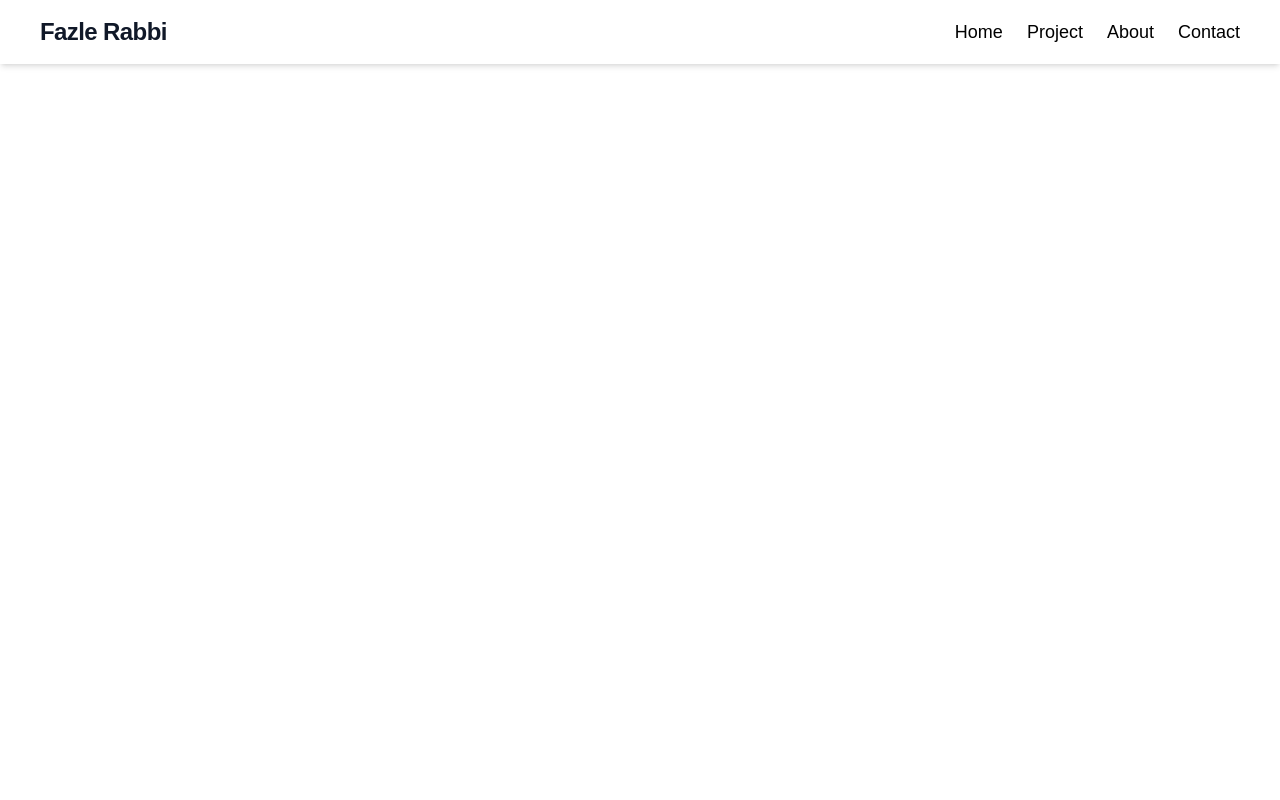
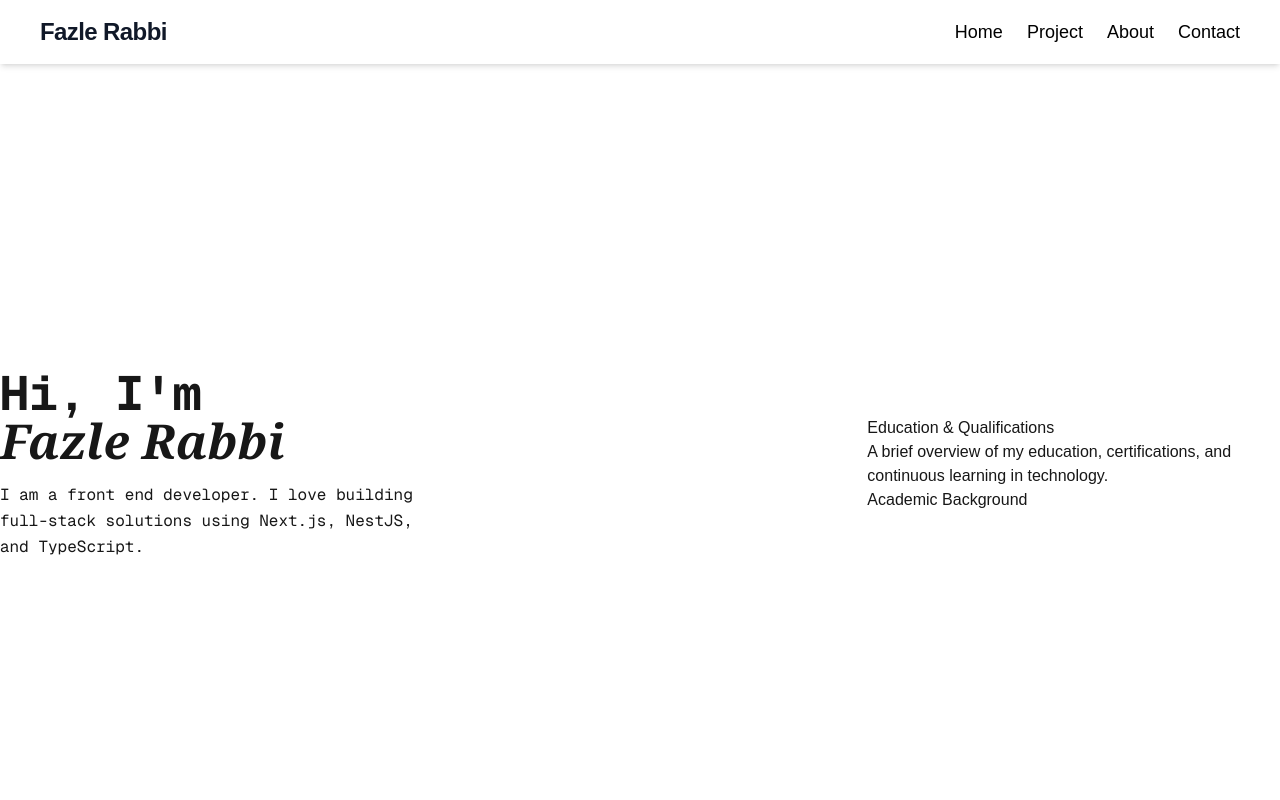
Before and after one commit to fazlerabbi6423/portfolio, a Next.js app: page /about in a window 1280 px wide. Shown: the top 800 px of the page. Built offline with nearby package versions, Linux system fonts and the light colour scheme.

Commit message:
I added about section

```diff
--- a/src/app/about/page.tsx
+++ b/src/app/about/page.tsx
@@ -4,9 +4,50 @@ const page = () => {
   return (
     <section className="relative min-h-screen flex items-center justify-center overflow-hidden">
 
-     <h1 className="text-white">this is about section</h1>
+
+
+           <div className=" max-w-6xl mx-auto w-full flex flex-col md:flex-row items-center justify-between gap-12">
+
+        <div className="flex-1">
+          <h1 className="text-4xl md:text-5xl font-bold mb-4 font-mono">
+            Hi, I'm <br />
+            <span className="font-serif italic">Fazle Rabbi</span>
+          </h1>
+          <p className="text-sm md:text-base  font-mono leading-relaxed max-w-md">
+           I am a front end developer. I love building
+            full-stack solutions using Next.js, NestJS, and TypeScript.
+          </p>
+        </div>
+
+      </div>
+
+      <div>
+        <div>
+          <h1>Education & Qualifications</h1>
+          <p>A brief overview of my education, certifications, and continuous learning in technology.</p>
+        </div>
+
+
+
+
+        <div>
+          <h1>Academic Background</h1>
+        </div>
+      </div>
+
+
+
+
+
+
+
+
     </section>
+
   );
-};
+}
+
+
+
 
 export default page;
```
